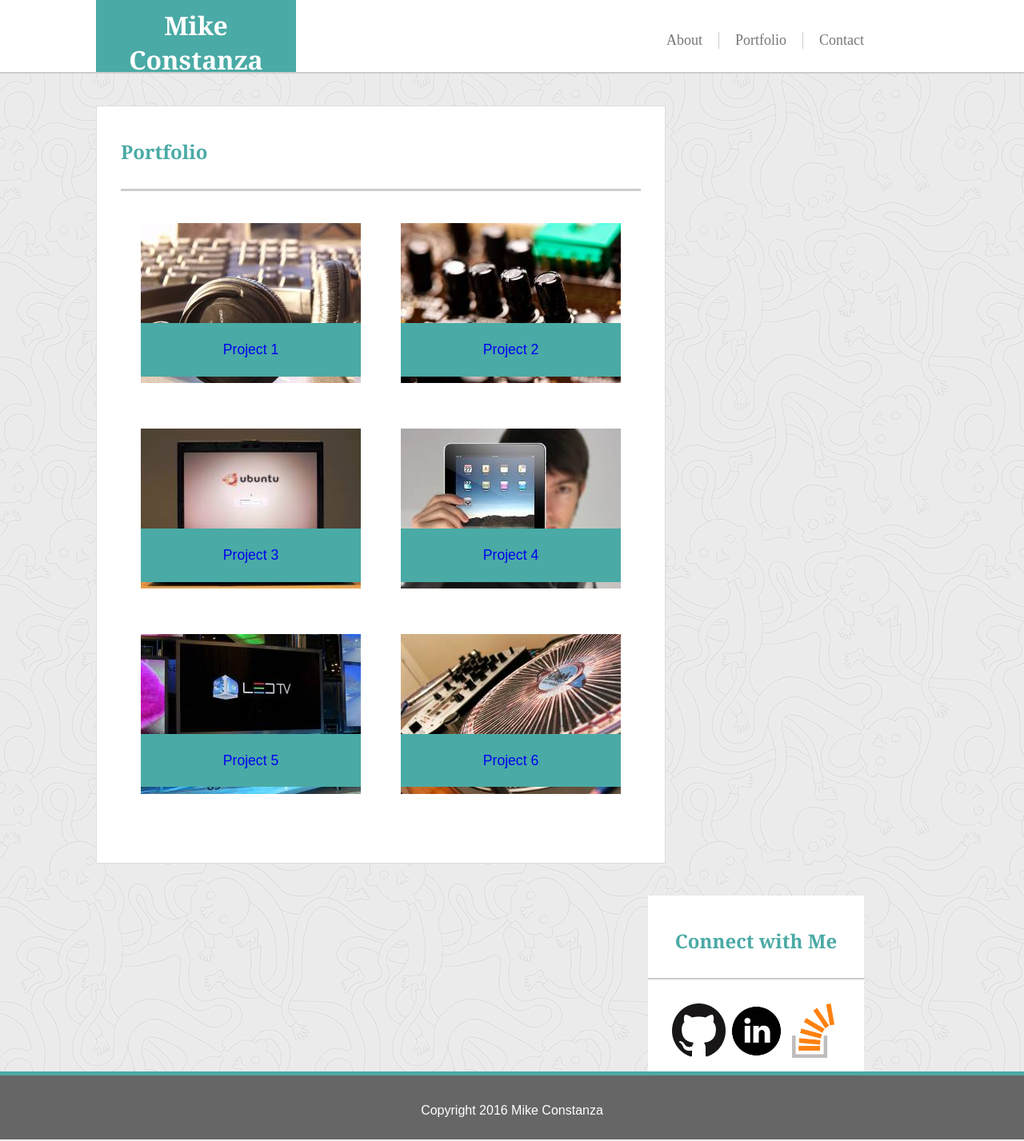
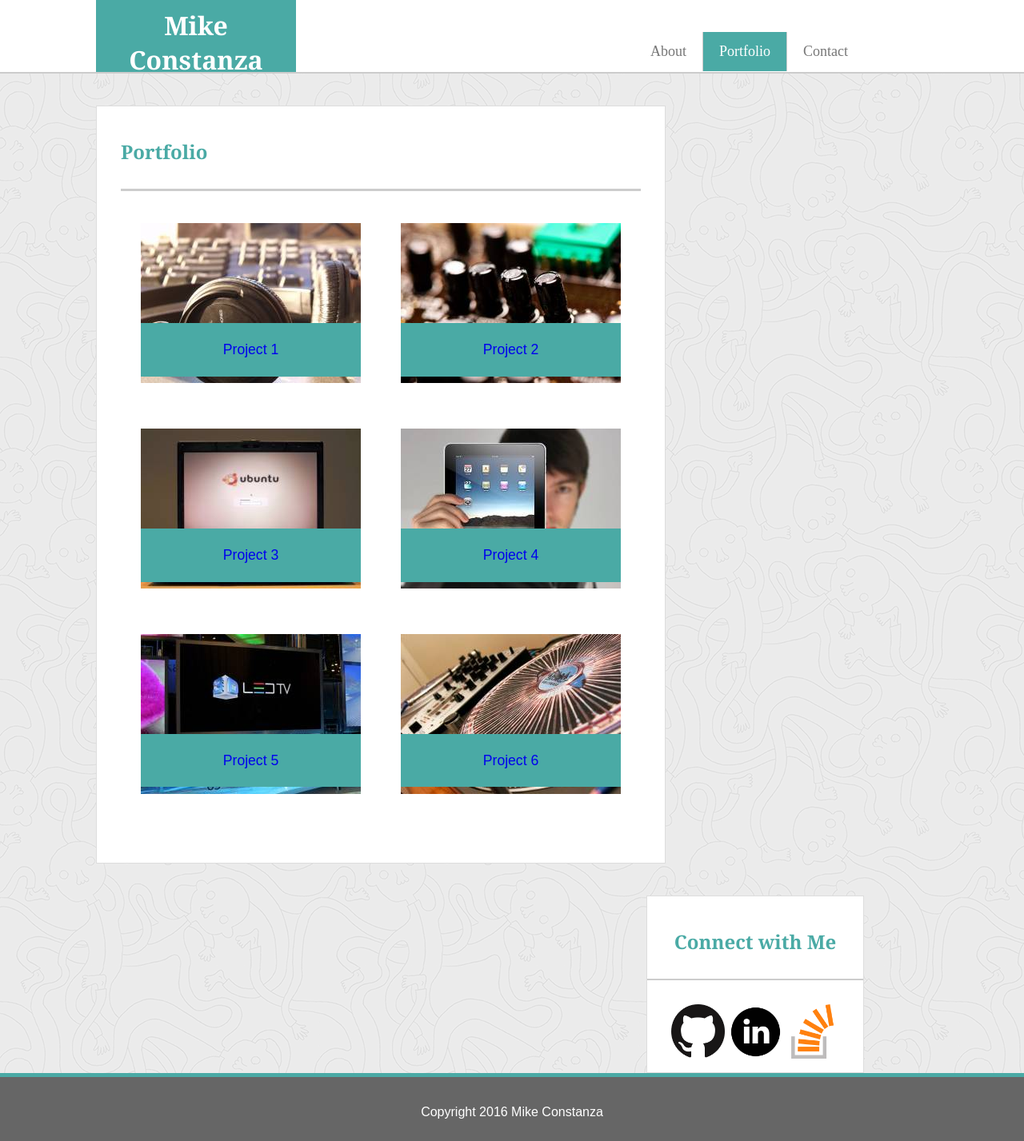
Before and after one commit to mconstanza/Basic-Portfolio, a PHP site: page /portfolio.html in a window 1280 px wide. Shown: the whole page at 80% size. Run offline with PHP 8.4, Linux system fonts and the light colour scheme.

Commit message:
Everything on the site is working, including bonus activities.

```diff
--- a/assets/css/style.css
+++ b/assets/css/style.css
@@ -71,29 +71,32 @@ nav ul{
 	overflow: hidden;
 	padding-right: 150px;
 	padding-top: 20px;
-	padding-right: 160px;
+	padding-right: 200px;
 }
 
 nav ul li {
 	float: right;
 	color: #777777;
-	padding-right: 20px;
 }
 
 nav ul li a {
 	display: block;
 	text-align: center;
-	padding: 0;
-	padding-right: 20px;
+	padding: 14px 20px 14px 20px;
 	font-size: 18px;
 	color: #777777;
 }
 
-nav ul li:hover { background-color: black; }
-
 #index-link, #portfolio-link {
 	border-right: 1px solid #cccccc;
 }
+
+nav ul li a:hover:not(.active) { color: black; }
+
+.active {
+	background-color: #4aaaa5;
+	color: white;
+ }
 
 /* MAIN (LEFT) CONTENT */
 
@@ -138,6 +141,7 @@ nav ul li:hover { background-color: black; }
 	padding-top: 40px;
 	margin-top: 40px;
 	margin-right: 200px;
+	border: 1px solid #dddddd;
 
 }
 
@@ -151,9 +155,11 @@ nav ul li:hover { background-color: black; }
 
 .icon {
 	width: 25%;
-
 }
 
+.icon:hover {
+	background-color: #4aaaa5;
+}
 
 /* FOOTER */
 
@@ -208,3 +214,25 @@ footer p {
 .portfolio-project-banner p {
 	color: white;
 }
+
+/* No visited link color for project banners */
+
+.portfolio-project-banner a:visited {
+	color: white;
+}
+
+.portfolio-project-banner:hover {
+	background-color: #367c79;
+}
+
+
+/* Allows hover effect to cover entire portfolio project banner */
+
+.clickable-div {
+  position:absolute;
+  width:100%;
+  height:100%;
+  top:0;
+  left: 0;
+  z-index: 1;
+}
--- a/contact.html
+++ b/contact.html
@@ -13,7 +13,7 @@
 					</div>
 					<nav>
 						<ul>
-							<li><a id="contact-link" href="contact.html">Contact</a></li>
+							<li><a class="active" id="contact-link" href="contact.html">Contact</a></li>
 							<li><a id="portfolio-link" href="portfolio.html">Portfolio</a></li>
 							<li><a id="index-link" href="index.html">About</a></li>
 						</ul>
--- a/index.html
+++ b/index.html
@@ -5,7 +5,7 @@
 			<title>Mike Constanza's Portfolio</title>
 		</head>
 
-		<body background="assets/images/ignasi.png">
+		<body background="assets/images/greyzz.png">
 			<div class="wrapper">
 				<header>
 					<div id="name">
@@ -15,7 +15,7 @@
 						<ul>
 							<li><a id="contact-link" href="contact.html">Contact</a></li>
 							<li><a id="portfolio-link" href="portfolio.html">Portfolio</a></li>
-							<li><a id="index-link" href="index.html">About</a></li>
+							<li><a class="active" id="index-link" href="index.html">About</a></li>
 						</ul>
 					</nav>
 				</header>
--- a/portfolio.html
+++ b/portfolio.html
@@ -14,7 +14,7 @@
 					<nav>
 						<ul>
 							<li><a id="contact-link" href="contact.html">Contact</a></li>
-							<li><a id="portfolio-link" href="portfolio.html">Portfolio</a></li>
+							<li><a class="active" id="portfolio-link" href="portfolio.html">Portfolio</a></li>
 							<li><a id="index-link" href="index.html">About</a></li>
 						</ul>
 					</nav>
@@ -24,32 +24,56 @@
 					<h2>Portfolio</h2>
 						<div class="portfolio-project">
 							<img src="assets/images/headset.jpg" alt= "headset">
-							<div class="portfolio-project-banner"><p><a href=#>Project 1</a></p></div>
+							<div class="portfolio-project-banner">
+								<a class="portfolio-project-link" href='javascript:void(0)' onclick='window.location= # '><span class="clickable-div"></span>
+								</a>
+								<p><a href=#>Project 1</a></p>
+							</div>
 						</div>
 
 						<div class="portfolio-project">
 							<img src="assets/images/capacitor.jpg" alt="capacitor">
-							<div class="portfolio-project-banner"><p><a href=#>Project 2</a></p></div>
+							<div class="portfolio-project-banner">
+								<a class="portfolio-project-link" href='javascript:void(0)' onclick='window.location=# '><span class="clickable-div"></span>
+								</a>
+								<p><a href=#>Project 2</a></p>
+							</div>
 						</div>
 
 						<div class="portfolio-project">
 							<img src="assets/images/laptop.jpg" alt="laptop">
-							<div class="portfolio-project-banner"><p><a href=#>Project 3</a></p></div>
+							<div class="portfolio-project-banner">
+								<a class="portfolio-project-link" href='javascript:void(0)' onclick='window.location=# '><span class="clickable-div"></span>
+								</a>
+								<p><a href=#>Project 3</a></p>
+							</div>
 						</div>
 
 						<div class="portfolio-project">
 							<img src="assets/images/ipad.jpg" alt="iPad">
-							<div class="portfolio-project-banner"><p><a href=#>Project 4</a></p></div>
+							<div class="portfolio-project-banner">
+								<a class="portfolio-project-link" href='javascript:void(0)' onclick='window.location=# '><span class="clickable-div"></span>
+								</a>
+								<p><a href=#>Project 4</a></p>
+							</div>
 						</div>
 
 						<div class="portfolio-project">
 							<img src="assets/images/tv.jpg" alt="TV">
-							<div class="portfolio-project-banner"><p><a href=#>Project 5</a></p></div>
+							<div class="portfolio-project-banner">
+								<a class="portfolio-project-link" href='javascript:void(0)' onclick='window.location=# '><span class="clickable-div"></span>
+								</a>
+								<p><a href=#>Project 5</a></p>
+							</div>
 						</div>
 
 						<div class="portfolio-project">
 							<img src="assets/images/turntable.jpg" alt="turntable">
-							<div class="portfolio-project-banner"><p><a href=#>Project 6</a></p></div>
+							<div class="portfolio-project-banner">
+								<a class="portfolio-project-link" href='javascript:void(0)' onclick='window.location=# '><span class="clickable-div"></span>
+								</a>
+								<p><a href=#>Project 6</a></p>
+							</div>
 						</div>
 				</section>
 
```
Also changed, not shown: assets/images/footer_lodyas.png (added), assets/images/greyzz.png (added), assets/images/swirl_pattern.png (added), assets/images/tree_bark.png (added).
